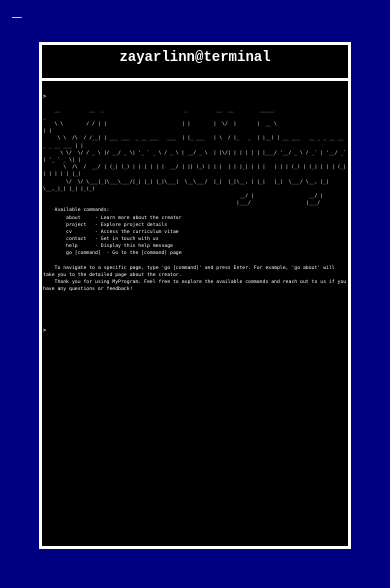
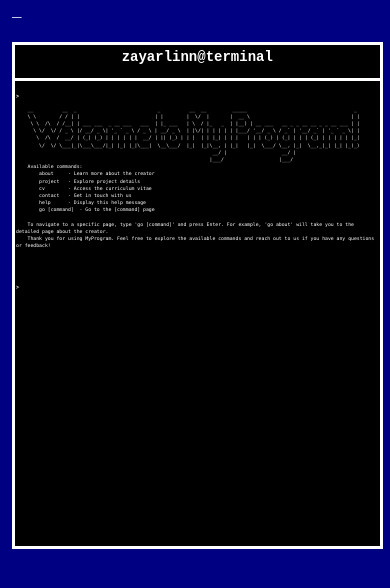
Before and after one commit to zayarlinnwebster/my_program, a plain HTML site: page index.html in a window 390 px wide. Drawn offline with nearby package versions, Linux system fonts and the light colour scheme.

Commit message:
change media screen max width to 800px

```diff
--- a/styles.css
+++ b/styles.css
@@ -42,7 +42,7 @@ pre {
 }
 
 .terminal-input {
-    font-size: 0.7vw;
+    font-size: 0.8em;
     color: #fff;
     border: 0;
     background: transparent;
@@ -294,12 +294,16 @@ form {
     .arrow {
         font-size: 0.5em;
     }
+
+    .terminal-input {
+        font-size: 0.5em;
+    }
 }
 
-@media only screen and (max-width: 600px) {
+@media only screen and (max-width: 800px) {
     .terminal-window {
         height: 60vh;
-        width: 80vw;
+        width: 95vw;
     }
 
     .terminal-header {
@@ -321,4 +325,8 @@ form {
     .arrow {
         font-size: 0.3em;
     }
+
+    .terminal-input {
+        font-size: 0.3em;
+    }
 }
```
